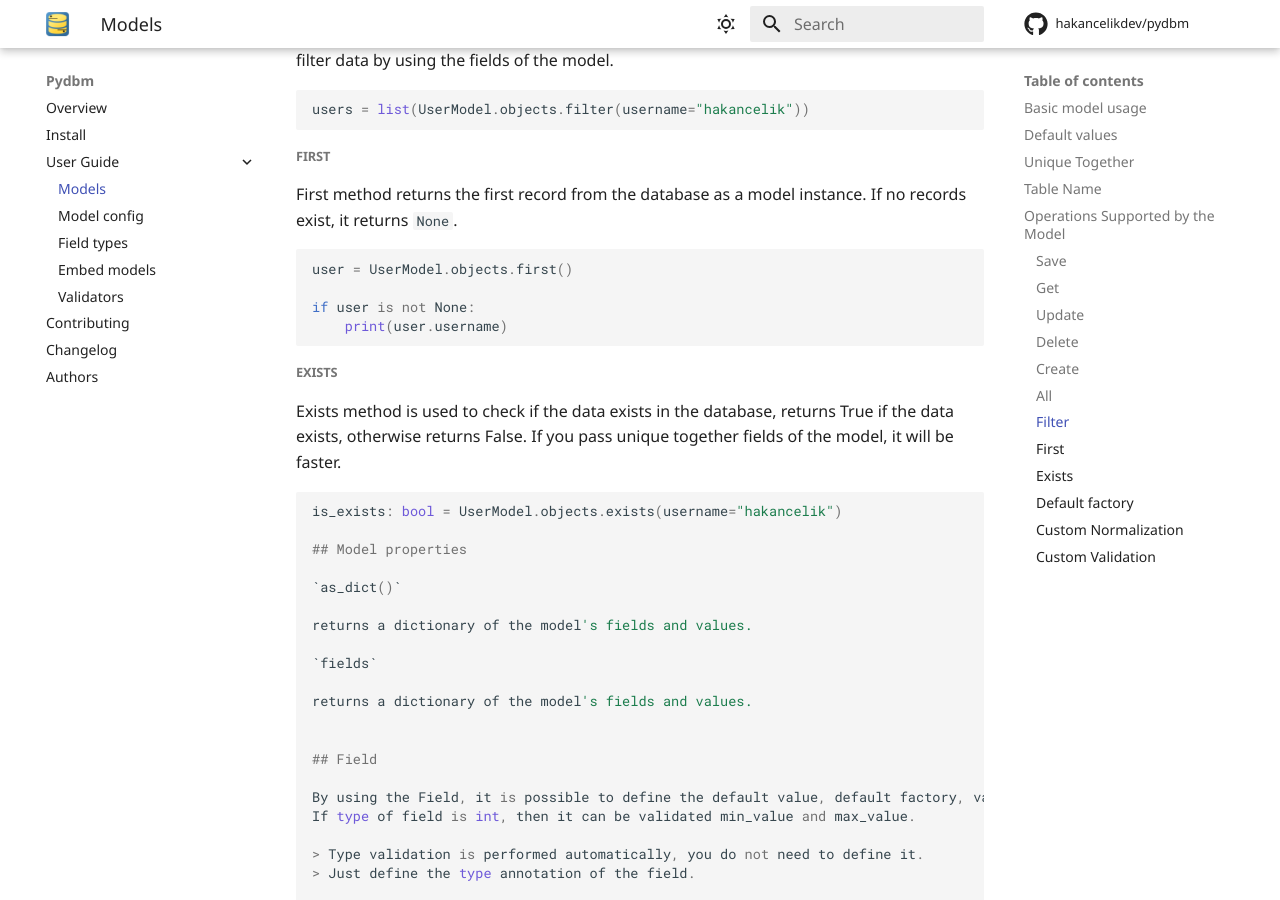
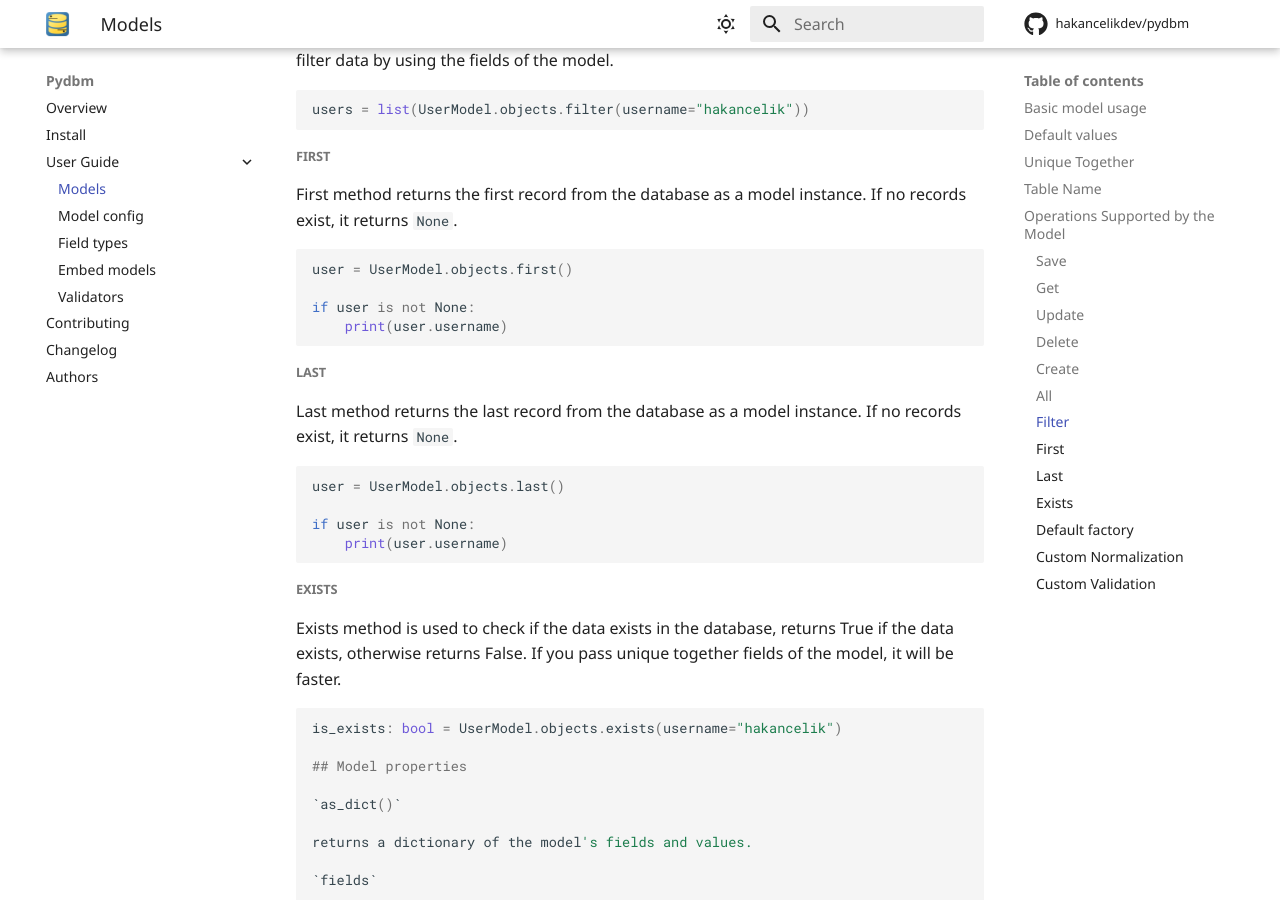
Before and after one commit to hakancelikdev/pydbm, an MkDocs documentation site: the page built from docs/tutorial/models.md, in a window 1280 px wide and 900 px high, scrolled down 4360 px. Built offline with MkDocs 1.6.1 and Material for MkDocs 9.7.7, drawn with Linux system fonts in a browser that asks for light colours; comment, search, counter and statistics services are not loaded; the version menu is left out.

Commit message:
feat: Implement model.objects.last()
Returns the last record from the database as a model instance,
or None if no records exist.

Closes #32

Co-Authored-By: Claude Opus 4.6 <noreply@anthropic.com>

````diff
--- a/docs/tutorial/models.md
+++ b/docs/tutorial/models.md
@@ -234,6 +234,18 @@ if user is not None:
     print(user.username)
 ```
 
+### Last
+
+Last method returns the last record from the database as a model instance.
+If no records exist, it returns `None`.
+
+```python
+user = UserModel.objects.last()
+
+if user is not None:
+    print(user.username)
+```
+
 ### Exists
 
 Exists method is used to check if the data exists in the database, returns True if the data exists, otherwise returns False.
````
Also changed, not shown: 2 other files.
